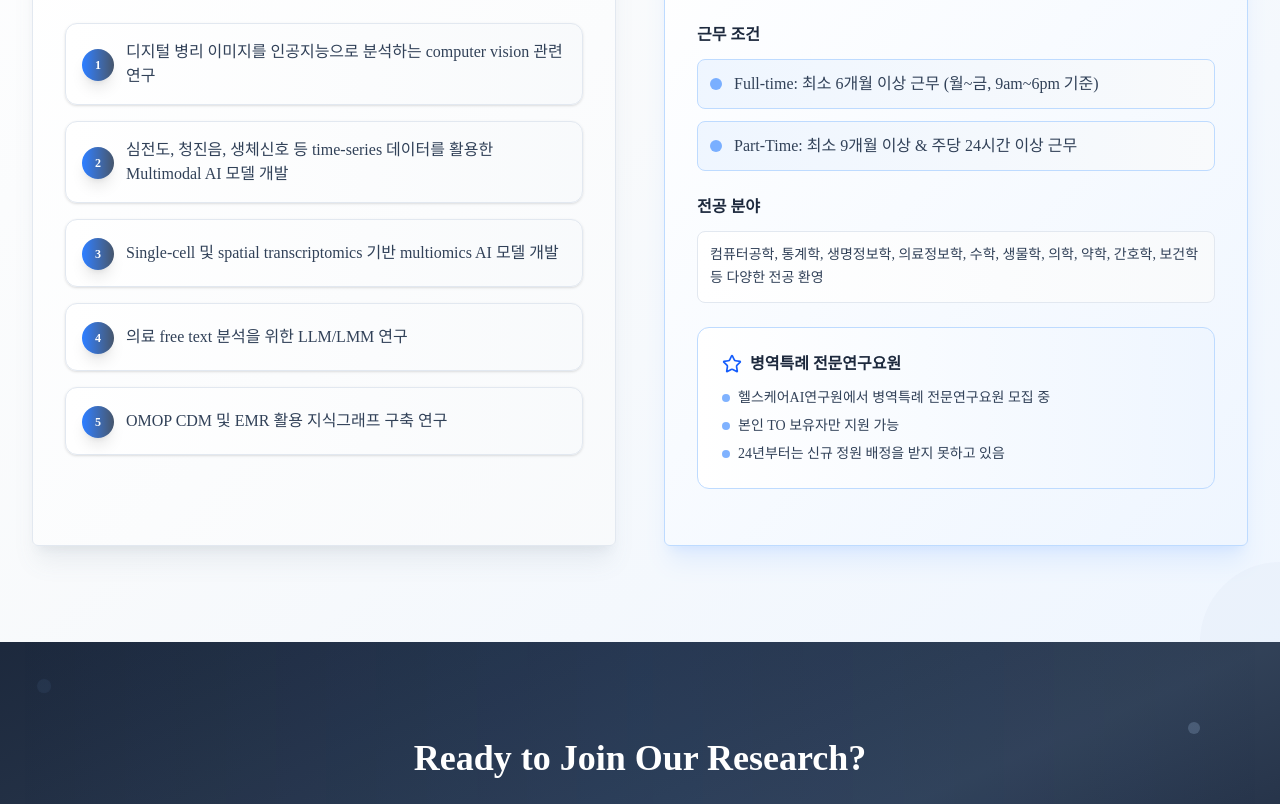
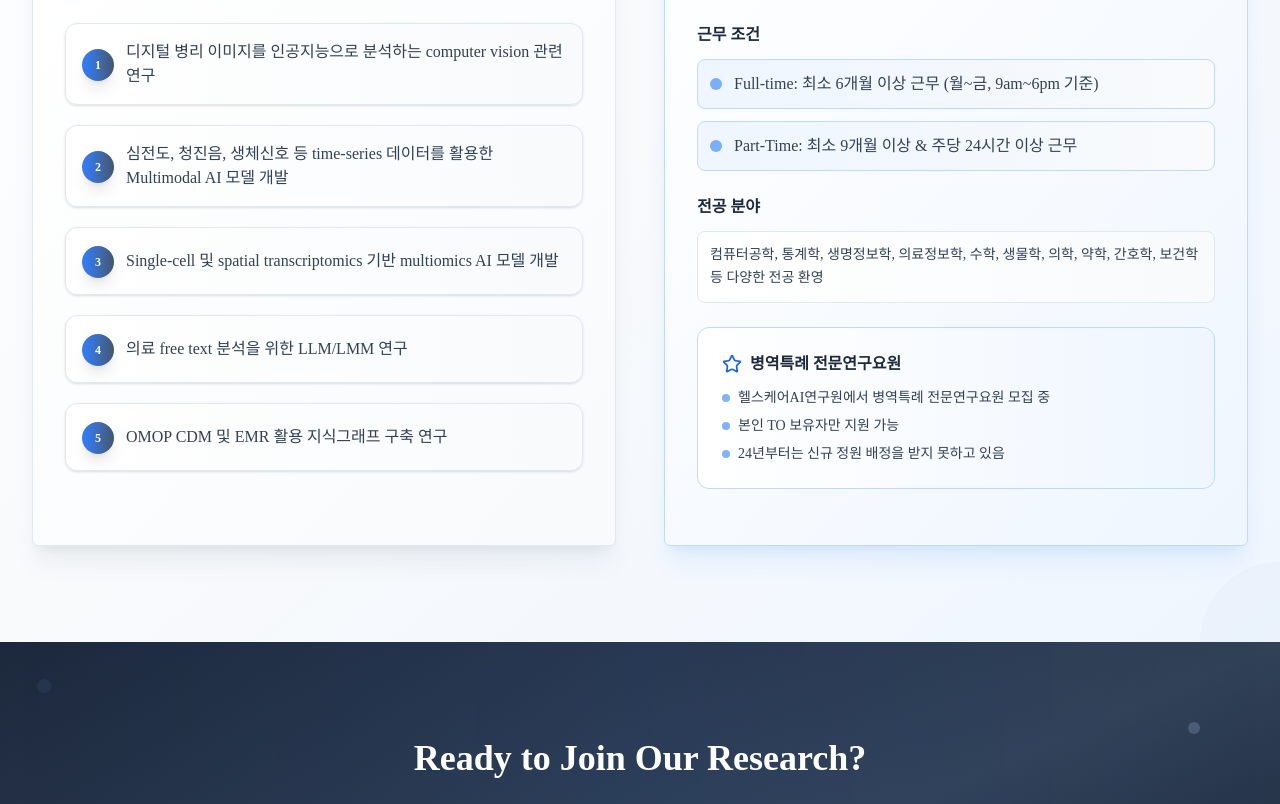
Before and after one commit to SNUH-BMI-LAB-Web-Project/snuh-bmilab-web-client, a Next.js app: page / in a window 1280 px wide. Shown: the part 2860-3664 px from the top of the page. Built offline with nearby package versions, Linux system fonts and the light colour scheme; a web font is replaced by a local one.

Commit message:
style: gap 수정

```diff
--- a/src/app/page.tsx
+++ b/src/app/page.tsx
@@ -532,12 +532,12 @@ export default function HomePage() {
           <div className="grid grid-cols-1 gap-12 lg:grid-cols-2">
             {/* Recruitment Areas */}
             <Card className="animate-fade-in-left border border-slate-200 bg-gradient-to-br from-white to-slate-50 shadow-xl shadow-slate-500/10">
-              <CardContent className="p-8">
+              <CardContent className="h-full p-8">
                 <h3 className="mb-6 flex items-center gap-3 text-2xl font-bold text-slate-800">
                   <BookOpen className="animate-pulse-bright h-6 w-6 text-blue-600" />
                   Research Areas We&apos;re Looking For
                 </h3>
-                <div className="space-y-4">
+                <div className="space-y-5">
                   {recruitmentAreas.map((area, index) => (
                     <div
                       key={area}
```
